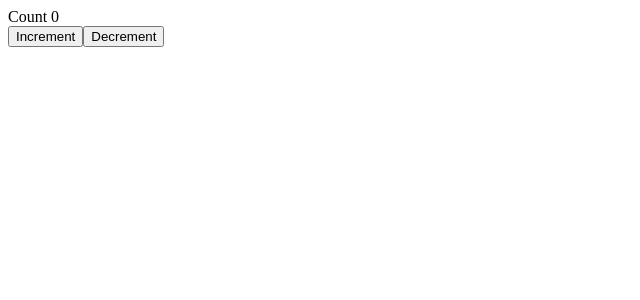
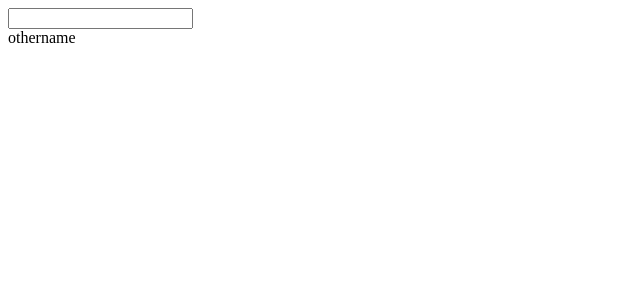
Before and after one commit to nickwang0808/learn-vue, a Vue app: page / in a window 1280 px wide. Shown: the top 300 px of the page, without its empty margins (0-640 px from the left). Built offline with nearby package versions, Linux system fonts and the light colour scheme.

Commit message:
learn about effects

```diff
--- a/src/App.vue
+++ b/src/App.vue
@@ -1,23 +1,20 @@
 <script setup lang="ts">
-import { ref } from 'vue'
+import { ref, watch } from 'vue'
 
-const counter = ref(0)
+const name = ref('')
 
-function increment(count: number) {
-  counter.value += count
-}
+const weirdName = ref('')
 
-function decrement() {
-  counter.value--
-}
-
+watch(name, (newName) => {
+  weirdName.value = '-' + newName + '-'
+})
 </script>
 
 <template>
-  <div>Count {{ counter }}</div>
+  <div>{{ name }}</div>
 
-  <button @click="() => increment(3)">Increment</button>
-  <button @click="decrement">Decrement</button>
+  <input :value="name" @input.prevent="(e) => (name = e.target.value)" />
+  <div>othername {{ weirdName }}</div>
 </template>
 
 <style scoped></style>
```
